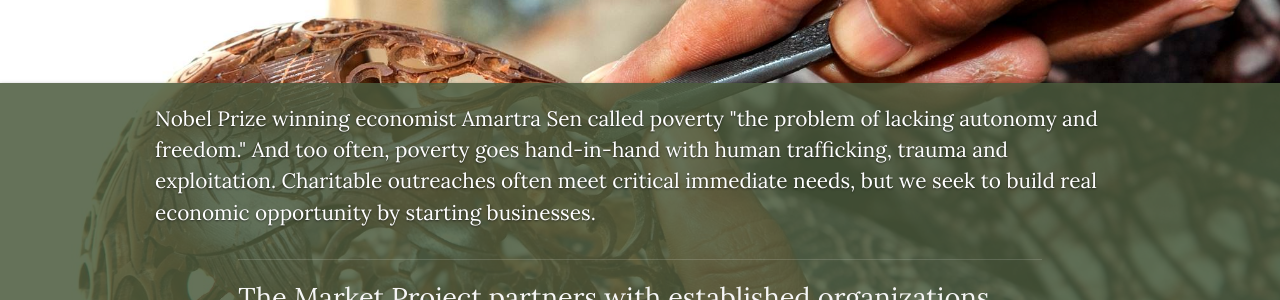
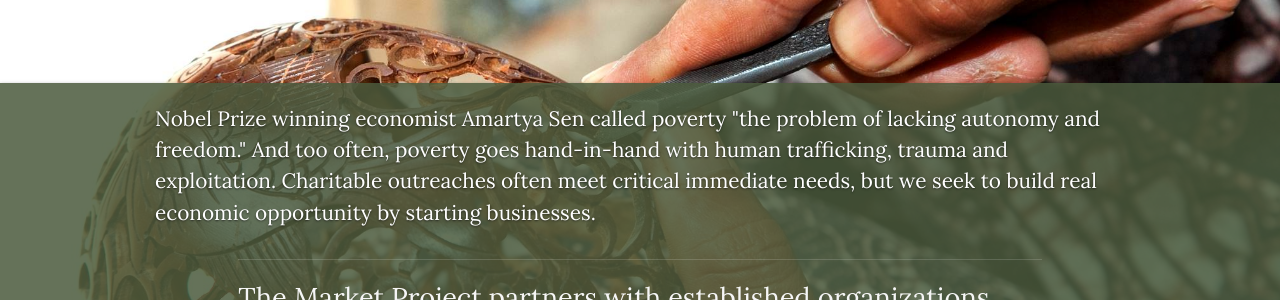
Before and after one commit to themarketproject/themarketproject.github.com, a Jekyll site: the page built from index.html, in a window 1280 px wide. Shown: the part 254-554 px from the top of the page. Built offline with Jekyll 4.4.1, drawn with Linux system fonts in a browser that asks for light colours; nearby versions of some CDN libraries; Markdown is read by kramdown in place of the engine named in the settings.

Commit message:
Bug fixes and some style updates based on carolyns feedback

```diff
--- a/index.html
+++ b/index.html
@@ -2,7 +2,7 @@
 layout: default
 ---
 <header>
-  <div class="row">
+  <div class="row logo">
     <div class="large-12 columns">
       <h1>The Market Project</h1>
 
@@ -19,7 +19,7 @@
       <div class="large-12 columns">
 
         <p class="problem">
-          Nobel Prize winning economist Amartra Sen called poverty "the problem of lacking autonomy and freedom." And too often, poverty goes hand-in-hand with human trafficking, trauma and exploitation. Charitable outreaches often meet critical immediate needs, but we seek to build real economic opportunity by starting businesses.
+          Nobel Prize winning economist Amartya Sen called poverty "the problem of lacking autonomy and freedom." And too often, poverty goes hand-in-hand with human trafficking, trauma and exploitation. Charitable outreaches often meet critical immediate needs, but we seek to build real economic opportunity by starting businesses.
         </p>
 
         <div class="row">
@@ -104,7 +104,7 @@
       <h2>Contact Us</h2>
 
       <div class="row">
-        <div class="large-6 columns"><strong>Email:</strong> <a href="mailto:info/marketproject.org">info<span>@</span>marketproject.org</a></div>
+        <div class="large-6 columns"><strong>Email:</strong> <a href="mailto:info@marketproject.org">info<span>@</span>marketproject.org</a></div>
         <div class="large-6 columns"><strong>Phone: </strong>(215) 703-7435</div>
       </div>
     </div>
```
Also changed, not shown: _scss/app.scss (+18 -1 lines), stylesheets/app.css.
